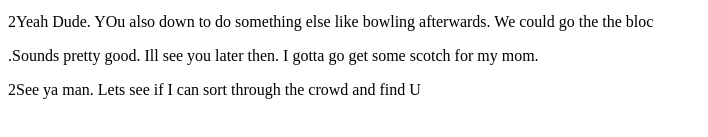
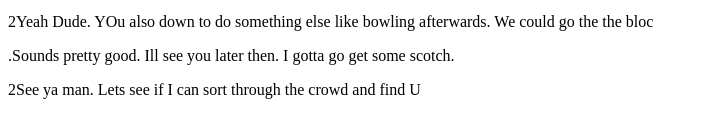
Before and after one commit to Kenny-dev/Kenny-dev.github.io, a plain HTML site: page index.html in a window 1280 px wide. Shown: the part 275-412 px from the top of the page, without its empty margins (0-708 px from the left). Drawn offline with Linux system fonts and the light colour scheme.

Commit message:
Update index.html

```diff
--- a/index.html
+++ b/index.html
@@ -13,7 +13,7 @@
     <p>4Yeah. They are joining to caTch up with us since they are in town for Ana</p>
     <p>-Hmmm... Well I guess I can invite Jane since she also wants to catch up with us for a bit</p>
     <p>2Yeah Dude. YOu also down to do something else like bowling afterwards. We could go the the bloc</p>
-    <p>.Sounds pretty good. Ill see you later then. I gotta go get some scotch for my mom.</p>
+    <p>.Sounds pretty good. Ill see you later then. I gotta go get some scotch.</p>
     <p>2See ya man. Lets see if I can sort through the crowd and find U</p>
   </body>
 </html>
```
